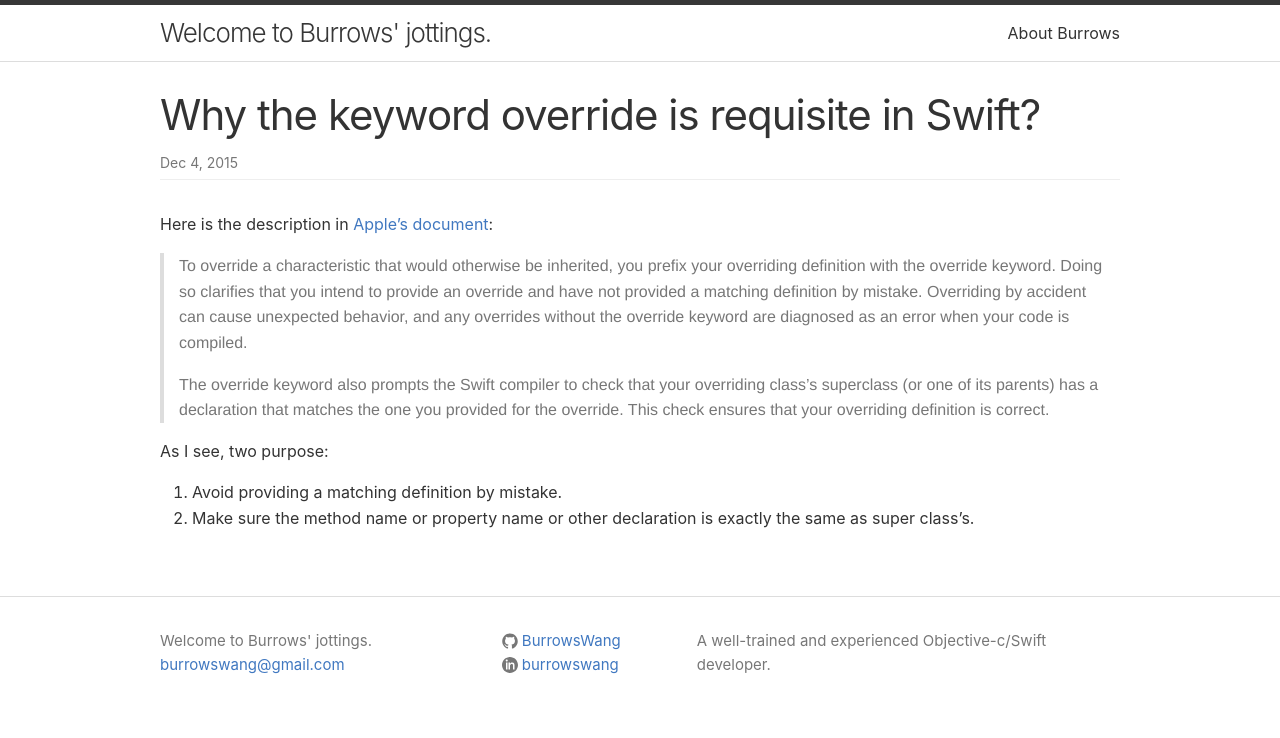
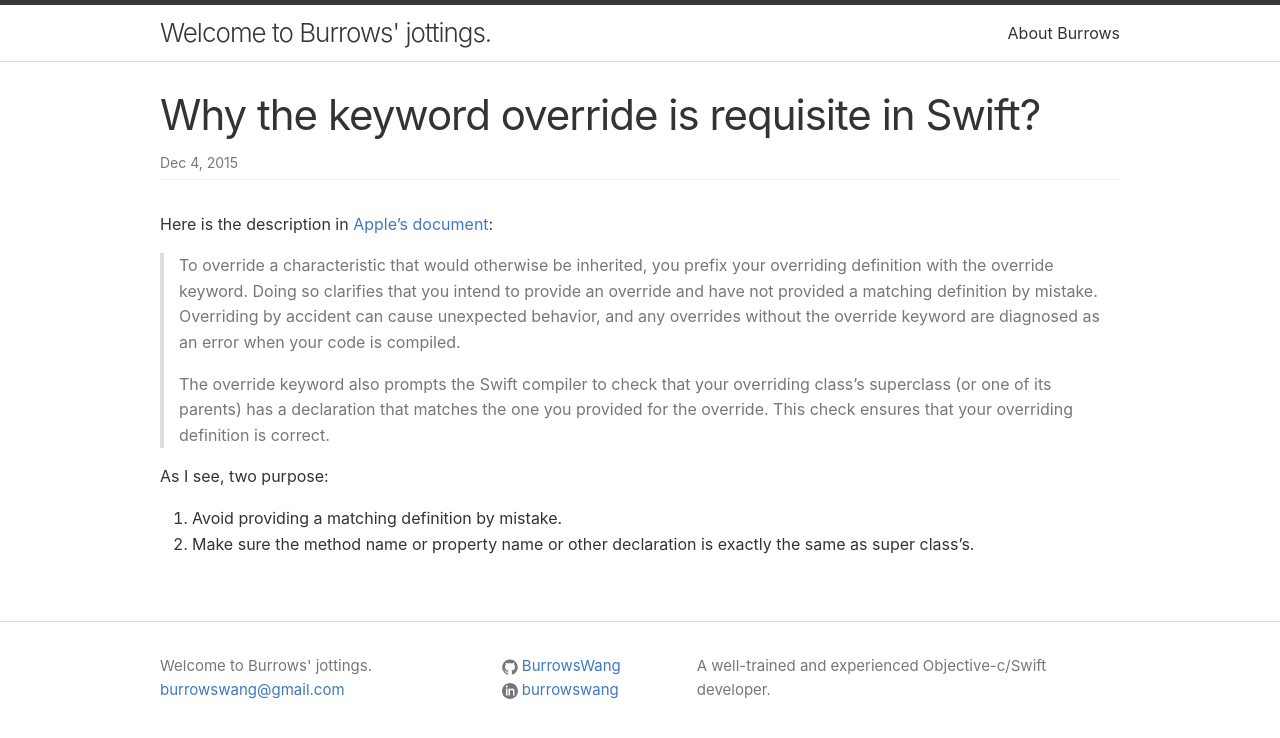
Before and after one commit to BurrowsWang/burrowswang.github.io, a Jekyll site: the page built from _posts/2015-12-04-why-override-is-requisite-in-swift.markdown, in a window 1280 px wide. Shown: the top 738 px of the page. Built offline with Jekyll 4.4.1, drawn with Linux system fonts in a browser that asks for light colours.

Commit message:
update blockquote font

```diff
--- a/_sass/_base.scss
+++ b/_sass/_base.scss
@@ -110,7 +110,7 @@ a {
  * Blockquotes
  */
 blockquote {
-    font: 16px Helvetica, arial, nimbussansl, liberationsans, freesans, clean, sans-serif, "Apple Color Emoji", "Segoe UI Emoji", "Segoe UI Symbol";
+    font: 16px $base-font-family;
     color: $grey-color;
     border-left: 4px solid #ddd;
     padding-left: 15px;
```
